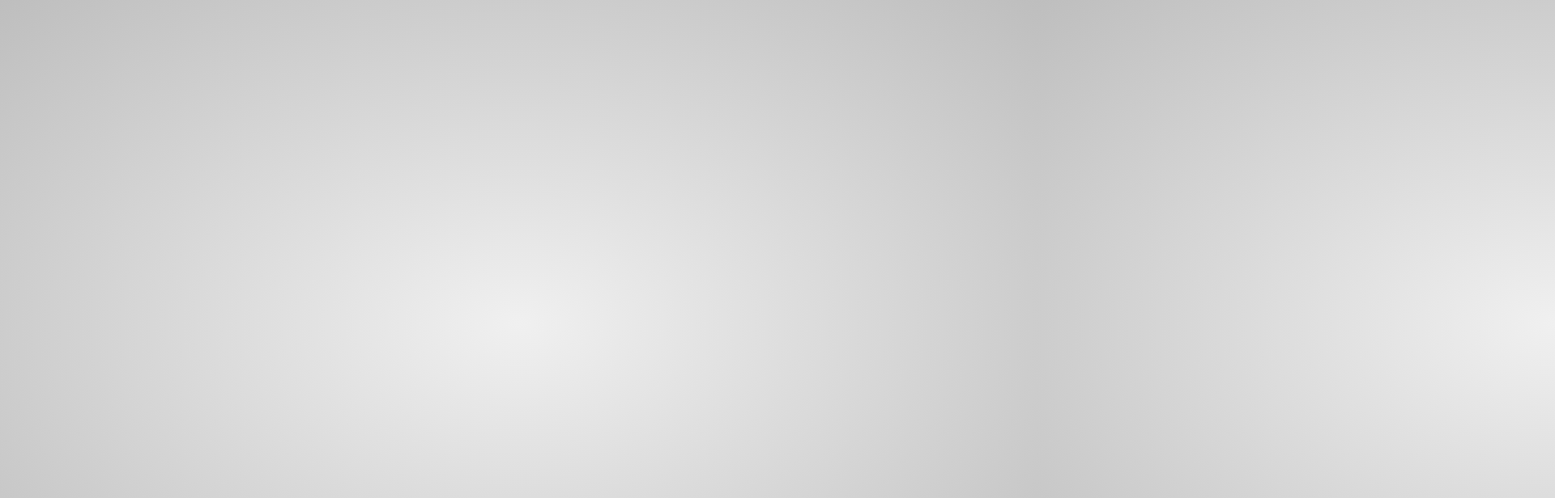
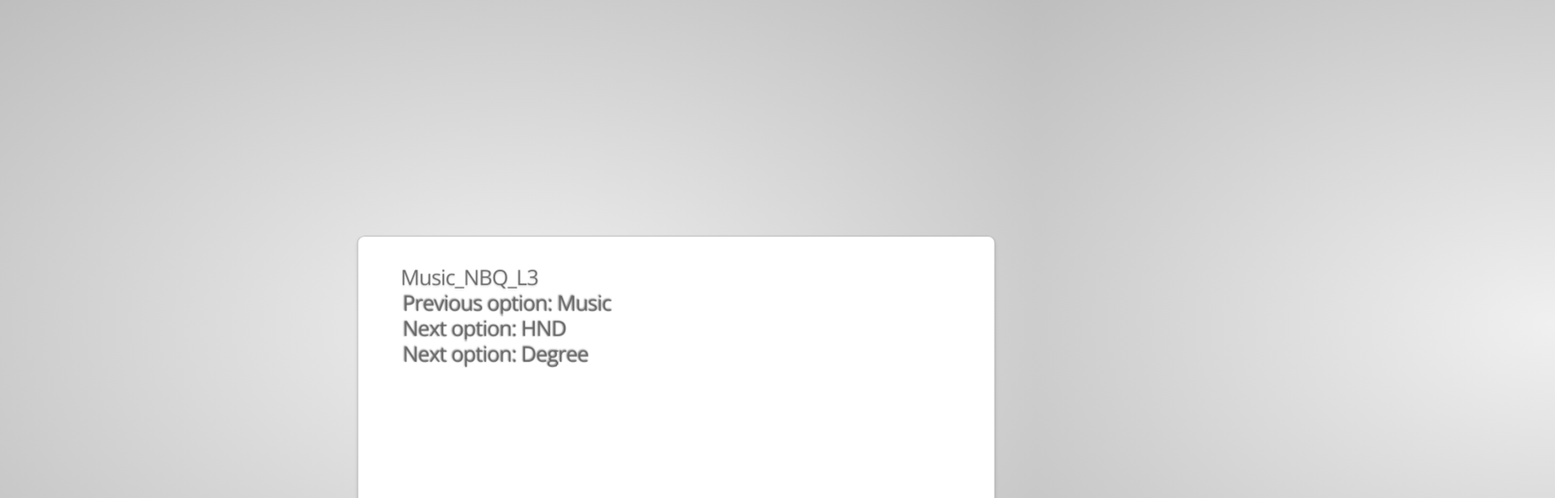
Before and after one commit to funsim/Inspire-Tree, a plain HTML site: page index.html in a window 1280 px wide. Shown: the top 616 px of the page at 81% size, 1920 px wide, since content can reach past the window. Drawn offline with nearby package versions, Linux system fonts and the light colour scheme.

Commit message:
Some minor tweaks

```diff
--- a/jmpress_graph.js
+++ b/jmpress_graph.js
@@ -1,5 +1,18 @@
 $(document).ready(function() {
    var g = new Graph();
+
+   var nodeDepth = {};
+   var maxDepth = 4.0;
+   nodeDepth["Music"] = 0;
+   nodeDepth["Editing_course"] = 1;
+   nodeDepth["Studio_Apprentice"] = 1;
+   nodeDepth["Music_NBQ_L3"] = 1;
+   nodeDepth["HND"] = 2;
+   nodeDepth["Degree"] = 2;
+   nodeDepth["Label_AIR"] = 2;
+   nodeDepth["Agency"] = 2;
+   nodeDepth["Internship"] = 2;
+   nodeDepth["Agency"] = 3;
 
    g.addEdge("Music", "Editing_course");
    g.addEdge("Music", "Studio_Apprentice");
@@ -32,7 +45,7 @@ $(document).ready(function() {
          links += '<a href="index.html#/' + t.id + '">Next option: ' + t.id + '</a><br>';
        }
      }
-     $("#impress").append("<div id=" + i + " class='step slide' data-x='" + x*2000 + "' data-y='" + y*2000 + "' data-scale='1'>" + i + "<br>" + links + "</div>");
+     $("#impress").append("<div id=" + i + " class='step slide' data-x='" + x*((maxDepth-nodeDepth[i])/maxDepth)*800 + "' data-y='" + y*((maxDepth-nodeDepth[i])/maxDepth)*800 + "' data-scale='" + (maxDepth-parseFloat(nodeDepth[i])/2)/maxDepth + "'>" + i + "<br>" + links + "</div>");
    }
 
 });
```
Also changed, not shown: impress.css (line endings or trailing spaces).
